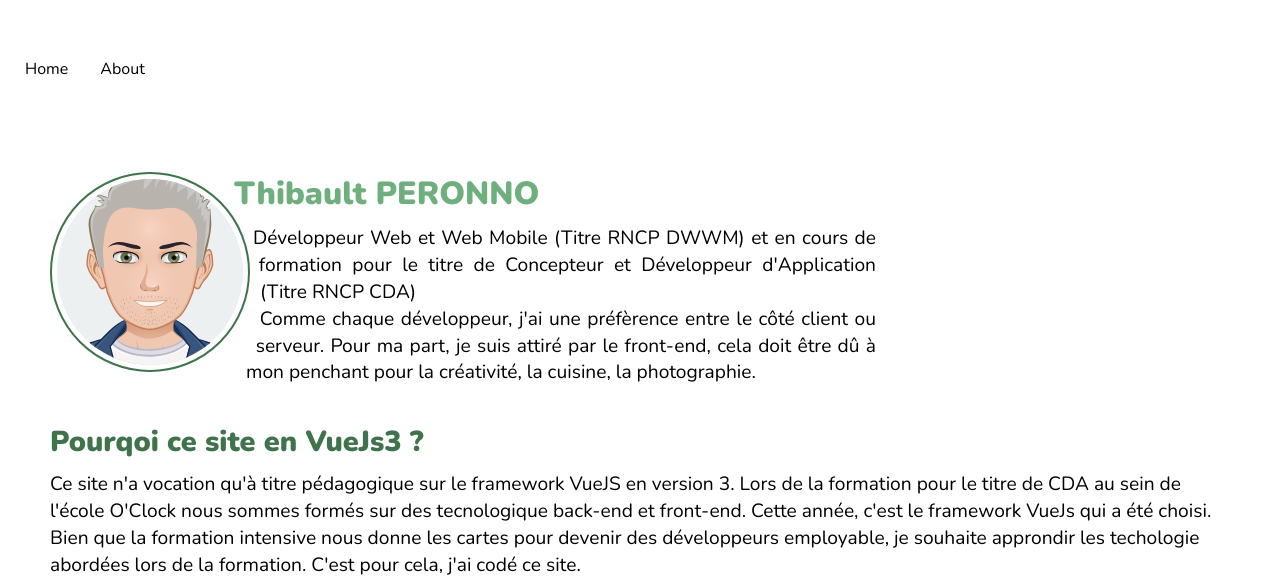
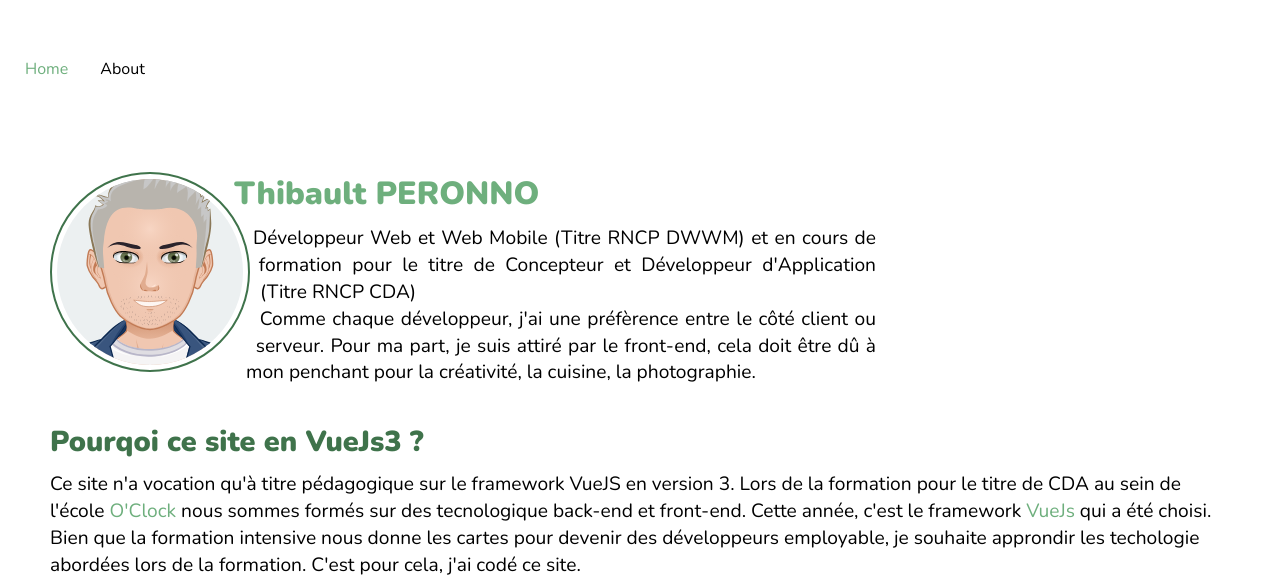
Before and after one commit to thibault-peronno/Botanique, a Vue app: page /about in a window 1280 px wide. Shown: the top 577 px of the page. Built offline with nearby package versions, Linux system fonts and the light colour scheme; no server answers.

Commit message:
few update and modification

```diff
--- a/src/App.vue
+++ b/src/App.vue
@@ -26,7 +26,7 @@ import { RouterLink, RouterView } from 'vue-router'
 
 a{
     text-decoration: none;
-    color: black;
+    color: rgb(110, 175, 125);
 }
 
 li{
--- a/src/views/AboutView.vue
+++ b/src/views/AboutView.vue
@@ -8,7 +8,7 @@
         </div>
         <div class="container-about_site">
             <h2 class="about-site_h3">Pourqoi ce site en VueJs3 ?</h2>
-            <p>Ce site n'a vocation qu'à titre pédagogique sur le framework VueJS en version 3. Lors de la formation pour le titre de CDA au sein de l'école <a href="https://oclock.io/">O'Clock</a> nous sommes formés sur des tecnologique back-end et front-end. Cette année, c'est le framework <a href="https://vuejs.org/">VueJs</a> qui a été choisi.</p>
+            <p>Ce site n'a vocation qu'à titre pédagogique sur le framework VueJS en version 3. Lors de la formation pour le titre de CDA au sein de l'école <a href="https://oclock.io/" target="_blank">O'Clock</a> nous sommes formés sur des tecnologique back-end et front-end. Cette année, c'est le framework <a href="https://vuejs.org/" target="_blank">VueJs</a> qui a été choisi.</p>
             <p>Bien que la formation intensive nous donne les cartes pour devenir des développeurs employable, je souhaite approndir les techologie abordées lors de la formation. C'est pour cela, j'ai codé ce site.</p>
             <div class="about-site_languages">
                 <h2>Langages du site</h2>
--- a/src/views/HomeView.vue
+++ b/src/views/HomeView.vue
@@ -59,6 +59,7 @@ export default {
     .listPlantContainer{
         flex-wrap: wrap;
         justify-content: space-between;
+        margin: 0 5px;
     }
 
 }
```
